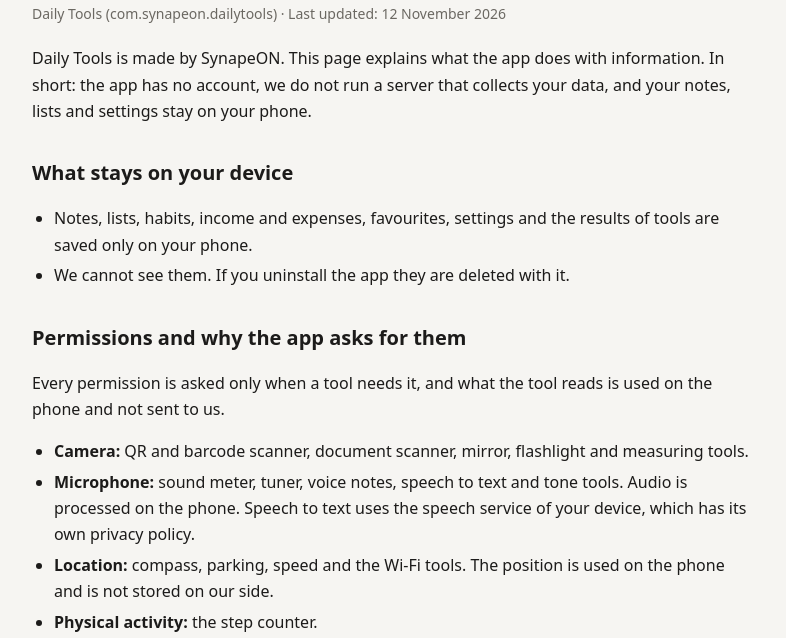
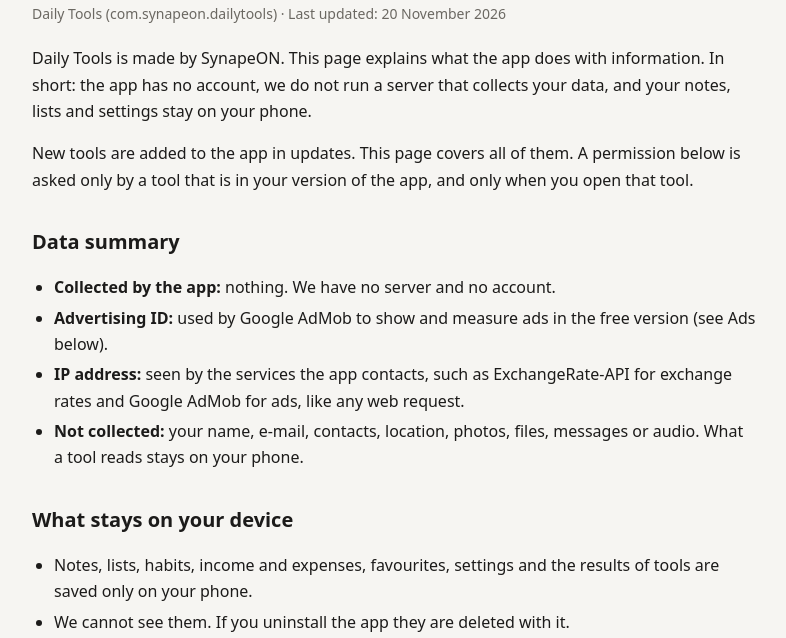
Before and after one commit to SynapeON/synapeon.github.io, a plain HTML site: page mobile/daily-tools/privacy/index.html in a window 1280 px wide. Shown: the part 113-751 px from the top of the page, without its empty margins (246-1032 px from the left). Drawn offline with Linux system fonts and the light colour scheme.

Commit message:
Revise privacy policy with new updates and details
Updated the last updated date and added new information regarding data collection and permissions.

```diff
--- a/mobile/daily-tools/privacy/index.html
+++ b/mobile/daily-tools/privacy/index.html
@@ -3,8 +3,14 @@
 <title>Privacy Policy · Daily Tools</title><meta name="description" content="Privacy Policy of the Daily Tools Android app.">
 <link rel="stylesheet" href="/style.css"></head><body><main>
 <nav><a href="/">SynapeON</a> / <a href="/mobile/">Mobile</a> / <a href="/mobile/daily-tools/">Daily Tools</a> / Privacy</nav>
-<h1>Privacy Policy</h1><p class="meta">Daily Tools (com.synapeon.dailytools) · Last updated: 12 November 2026</p>
+<h1>Privacy Policy</h1><p class="meta">Daily Tools (com.synapeon.dailytools) · Last updated: 20 November 2026</p>
 <p>Daily Tools is made by SynapeON. This page explains what the app does with information. In short: the app has no account, we do not run a server that collects your data, and your notes, lists and settings stay on your phone.</p>
+<p>New tools are added to the app in updates. This page covers all of them. A permission below is asked only by a tool that is in your version of the app, and only when you open that tool.</p>
+<h2>Data summary</h2>
+<ul><li><b>Collected by the app:</b> nothing. We have no server and no account.</li>
+<li><b>Advertising ID:</b> used by Google AdMob to show and measure ads in the free version (see Ads below).</li>
+<li><b>IP address:</b> seen by the services the app contacts, such as ExchangeRate-API for exchange rates and Google AdMob for ads, like any web request.</li>
+<li><b>Not collected:</b> your name, e-mail, contacts, location, photos, files, messages or audio. What a tool reads stays on your phone.</li></ul>
 <h2>What stays on your device</h2>
 <ul><li>Notes, lists, habits, income and expenses, favourites, settings and the results of tools are saved only on your phone.</li>
 <li>We cannot see them. If you uninstall the app they are deleted with it.</li></ul>
@@ -13,7 +19,7 @@
 <ul>
 <li><b>Camera:</b> QR and barcode scanner, document scanner, mirror, flashlight and measuring tools.</li>
 <li><b>Microphone:</b> sound meter, tuner, voice notes, speech to text and tone tools. Audio is processed on the phone. Speech to text uses the speech service of your device, which has its own privacy policy.</li>
-<li><b>Location:</b> compass, parking, speed and the Wi-Fi tools. The position is used on the phone and is not stored on our side.</li>
+<li><b>Location:</b> compass, parking, speed, the Wi-Fi tools and the GPS tracker. The GPS tracker keeps recording while the screen is off, with a notification on the screen while it does. The routes you record are kept only on your phone, and you can delete them or take a backup file yourself.</li>
 <li><b>Physical activity:</b> the step counter.</li>
 <li><b>Notifications and exact alarms:</b> timers, countdowns and goal alerts.</li>
 <li><b>Network and Wi-Fi state:</b> to show the connection and for the IP and Wi-Fi tools.</li>
```
